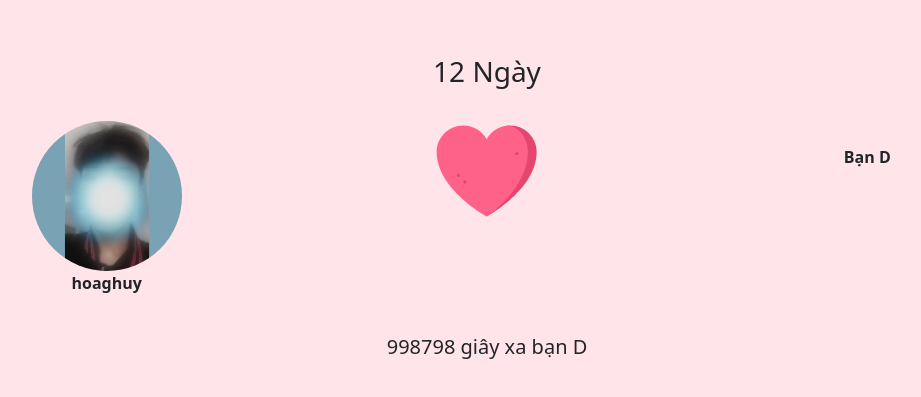
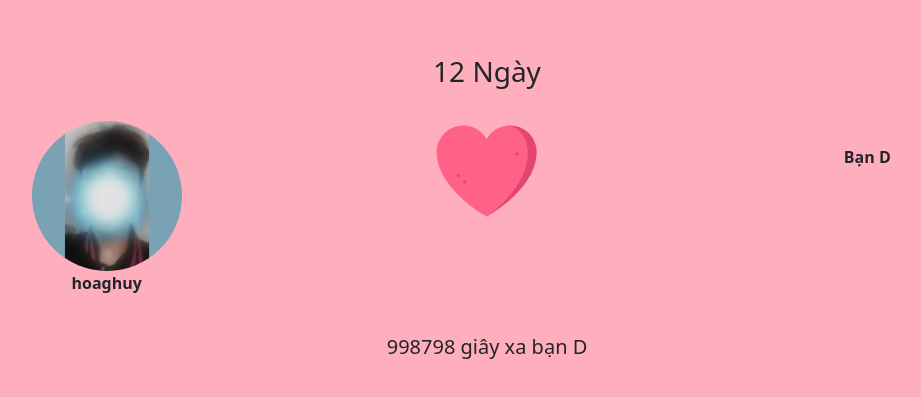
Before and after one commit to taodangcap/iuem, a plain HTML site: page index.html in a window 1280 px wide. Shown: the part 189-586 px from the top of the page, without its empty margins (153-1074 px from the left). Drawn offline with nearby package versions, Linux system fonts and the light colour scheme.

Commit message:
Update styles.css

```diff
--- a/styles.css
+++ b/styles.css
@@ -3,8 +3,7 @@
 }
 
 .name-wrap {
-  background: #ffe4e9;
-  /*   background:url(https://cdn.pixabay.com/photo/2015/10/16/19/18/balloon-991680__340.jpg) no-repeat center;background-size:cover; */
+  background: #ffaebd;
   width: 100vw;
   height: 100vh;
   display: flex;
```
